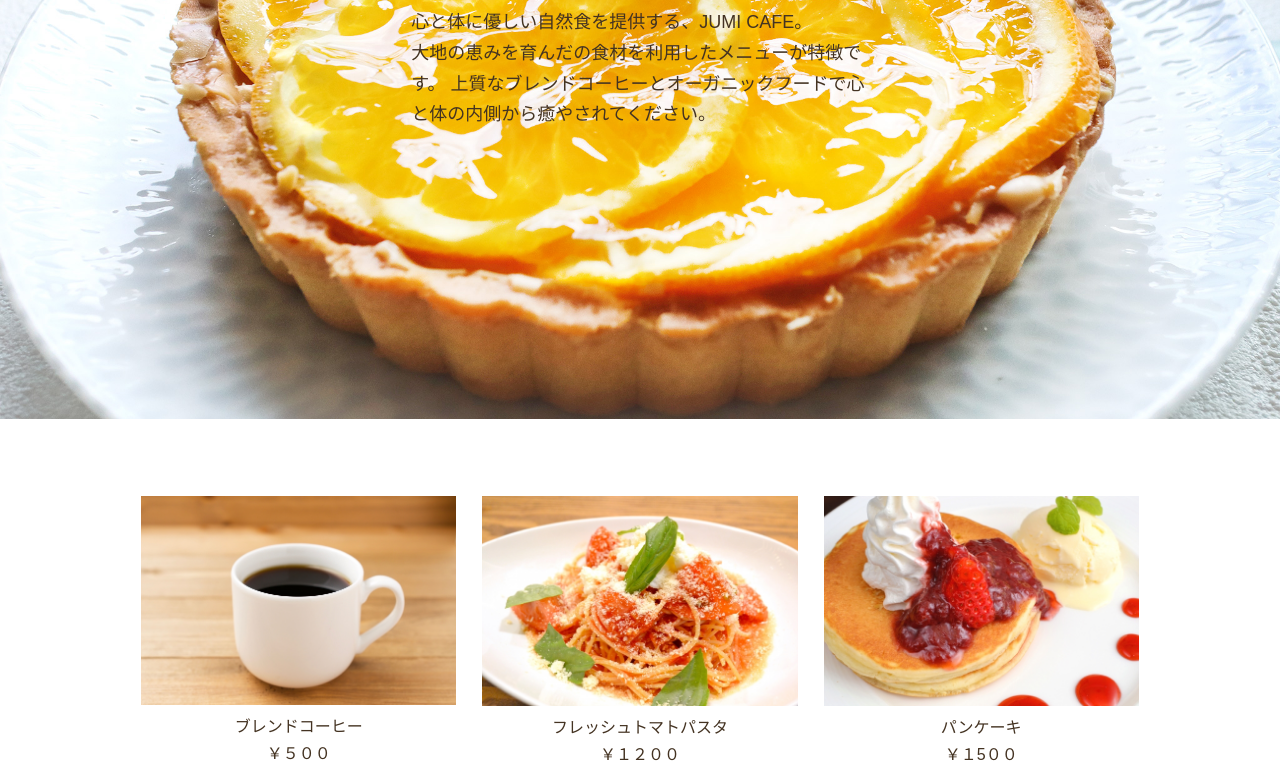
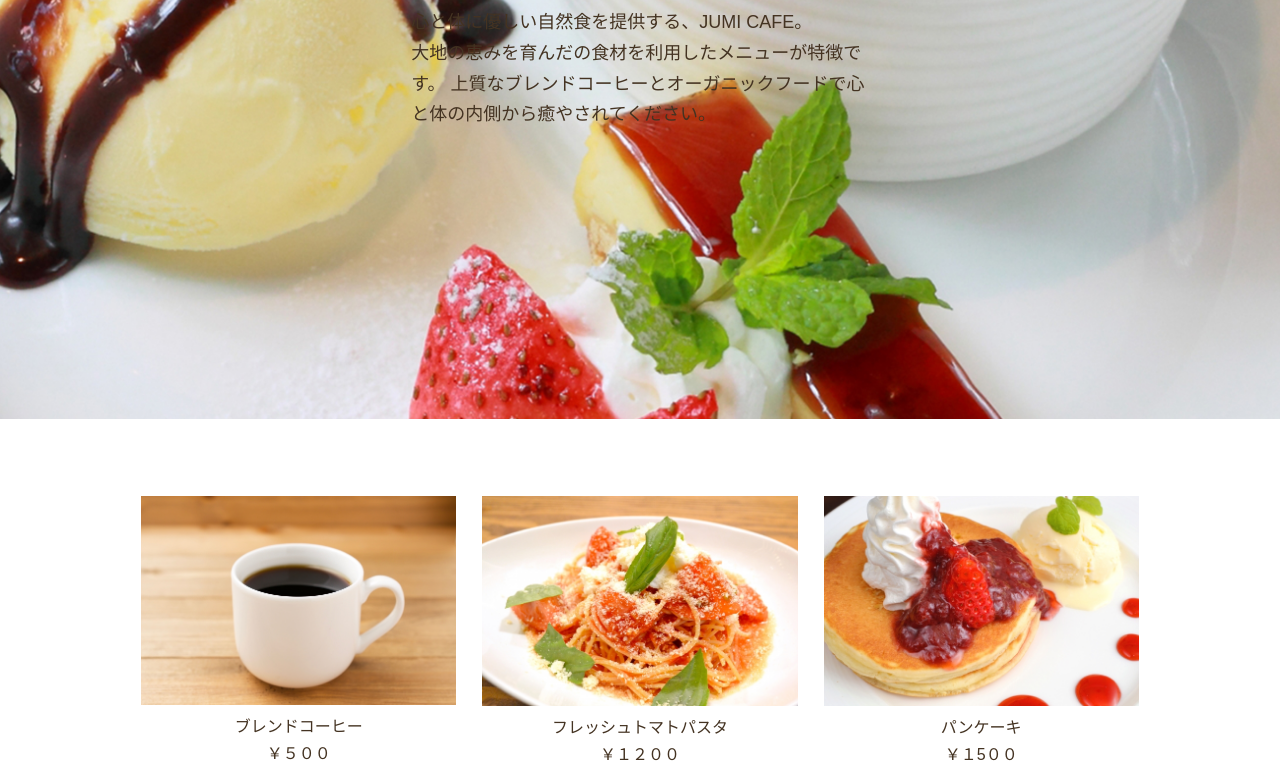
Before and after one commit to jumi7/JUMICAFE, a plain HTML site: page menu.html in a window 1280 px wide. Shown: the part 381-1163 px from the top of the page. Drawn offline with Linux system fonts and the light colour scheme; some packages are replaced by stand-ins of ours.

Commit message:
menu完了

```diff
--- a/css/style.css
+++ b/css/style.css
@@ -193,7 +193,7 @@ aside p {
 /* MENU
 ------------------------------- */
 #menu {
-    background-image: url(../images/menu-bg.jpg);
+    background-image: url(../images/menu-bg-a4.jpg);
     min-height: 100vh;
 }
 .menu-content {
```
Also changed, not shown: images/menu-bg-a4.jpg (added).
